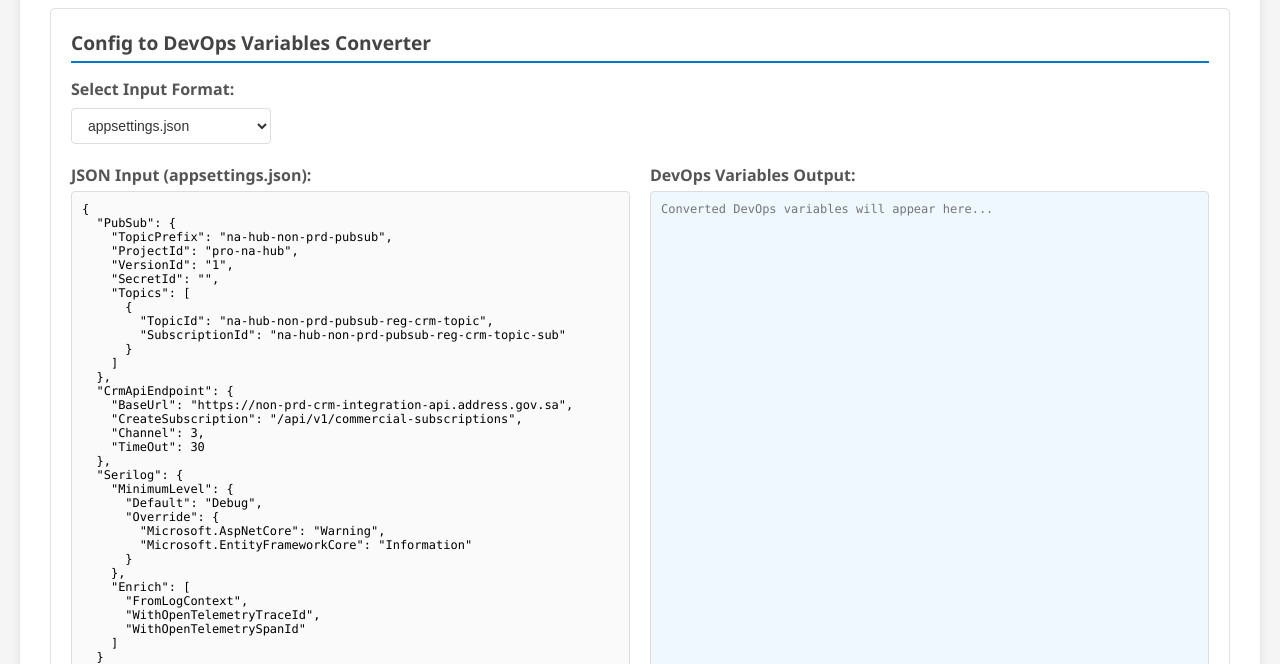
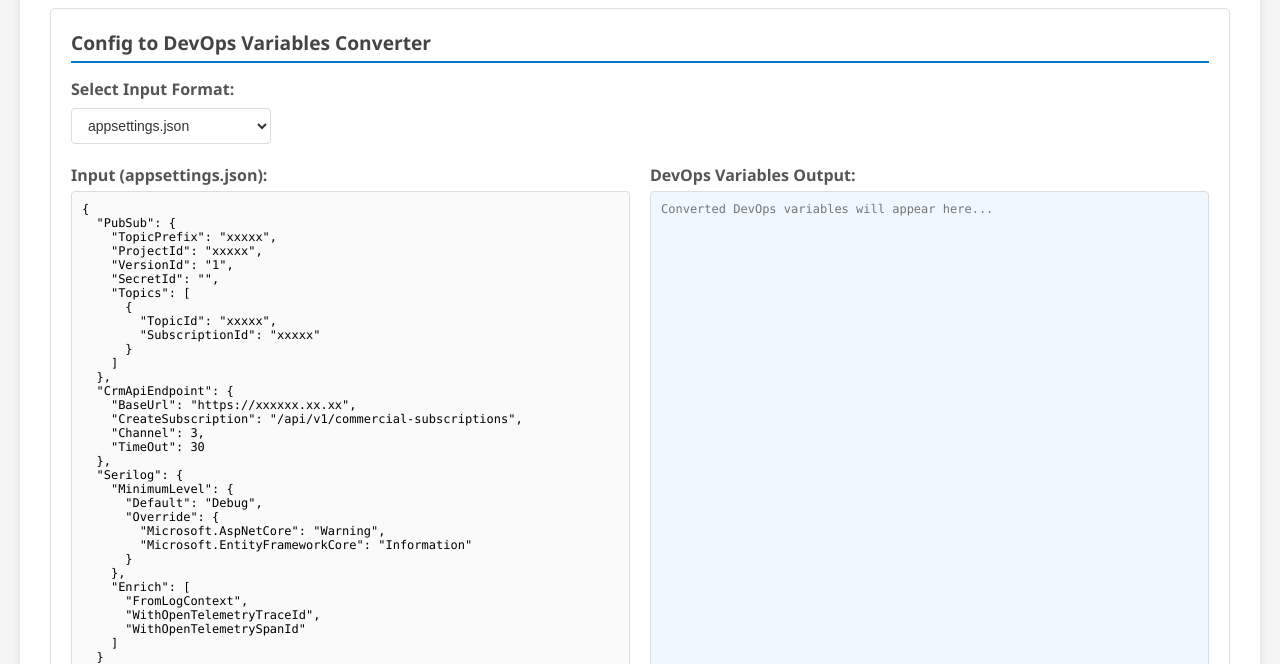
Before and after one commit to nghiacr002/apartment-living-cost, a plain HTML site: page config.html in a window 1280 px wide. Shown: the part 136-800 px from the top of the page. Drawn offline with Linux system fonts and the light colour scheme.

Commit message:
Update config.html

```diff
--- a/config.html
+++ b/config.html
@@ -189,8 +189,8 @@
 
             <div class="input-output-container">
                 <div class="input-section">
-                    <label for="configInput" id="inputLabel">JSON Input (appsettings.json):</label>
-                    <textarea id="configInput" placeholder='Paste your JSON here, e.g.:
+                    <label for="configInput" id="inputLabel">Input (appsettings.json):</label>
+                    <textarea id="configInput" placeholder='Paste here, e.g.:
 {
   "PubSub": {
     "TopicPrefix": "xxx",
@@ -209,7 +209,7 @@
                 </div>
             </div>
             <div class="button-container">
-                <button onclick="convertToDevOps()" id="convertBtn">Convert JSON</button>
+                <button onclick="convertToDevOps()" id="convertBtn">Convert</button>
                 <button class="clear-btn" onclick="clearAll()">Clear</button>
                 <button class="copy-btn" onclick="copyToClipboard('configOutput')">Copy Output</button>
             </div>
@@ -500,19 +500,19 @@ BILLING_SERVICE_URL=https://xxxxx.xx.xx.xx`;
         function loadJsonSample() {
             const sampleJson = {
                 "PubSub": {
-                    "TopicPrefix": "na-hub-non-prd-pubsub",
-                    "ProjectId": "pro-na-hub",
+                    "TopicPrefix": "xxxxx",
+                    "ProjectId": "xxxxx",
                     "VersionId": "1",
                     "SecretId": "",
                     "Topics": [
                         {
-                            "TopicId": "na-hub-non-prd-pubsub-reg-crm-topic",
-                            "SubscriptionId": "na-hub-non-prd-pubsub-reg-crm-topic-sub"
+                            "TopicId": "xxxxx",
+                            "SubscriptionId": "xxxxx"
                         }
                     ]
                 },
                 "CrmApiEndpoint": {
-                    "BaseUrl": "https://non-prd-crm-integration-api.address.gov.sa",
+                    "BaseUrl": "https://xxxxxx.xx.xx",
                     "CreateSubscription": "/api/v1/commercial-subscriptions",
                     "Channel": 3,
                     "TimeOut": 30
```
